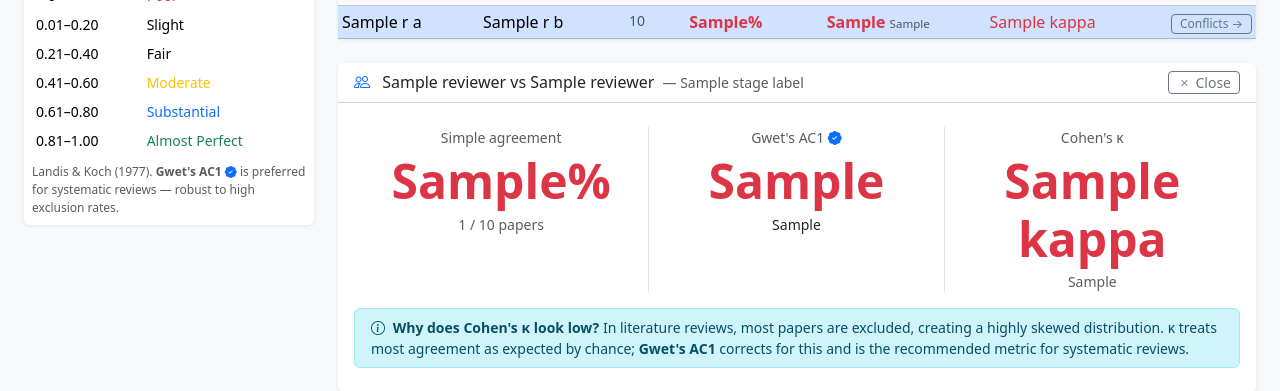
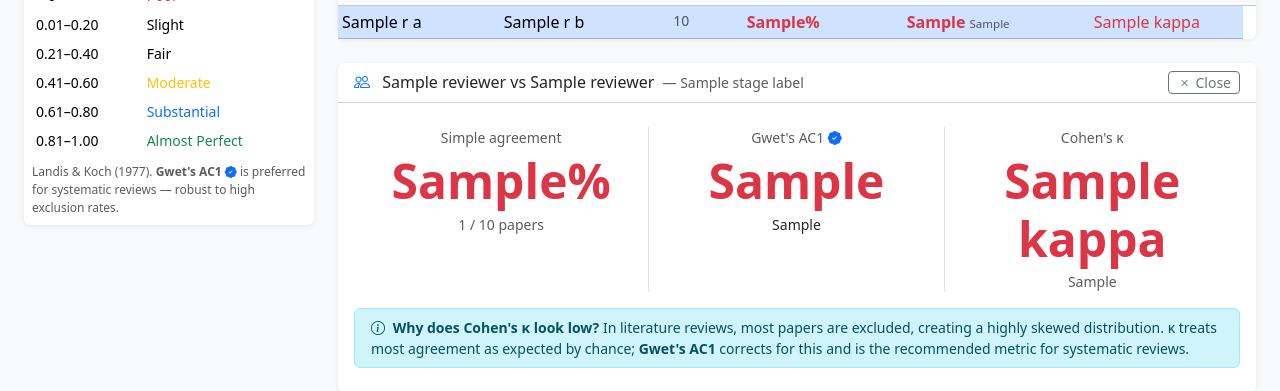
Before and after one commit to chvest/litreview, a Flask app: template templates/kappa.html in a window 1280 px wide. Shown: the part 238-629 px from the top of the page. Run offline with Flask 3, Linux system fonts and the light colour scheme; tables that the repository leaves empty hold one stand-in row (values such as "Sample post"); the template is opened without the code that fills it: values that come from a table or form of the project are taken from there, most other values are stand-ins (such as "Sample title", 1, 10 or a date in 2020).

Commit message:
Make entire overview row clickable to load pair detail

```diff
--- a/templates/kappa.html
+++ b/templates/kappa.html
@@ -78,13 +78,15 @@
           </thead>
           <tbody>
             {% for pair in all_pairs %}
-            <tr {% if r1 and r2 and pair.r_a.id == r1.id and pair.r_b.id == r2.id %}class="table-primary"{% endif %}>
+            {% set pair_url = url_for('kappa_analysis', pid=project.id, stage=stage, r1=pair.r_a.id, r2=pair.r_b.id) %}
+            {% set is_active = r1 and r2 and pair.r_a.id == r1.id and pair.r_b.id == r2.id %}
+            <tr class="{% if is_active %}table-primary{% endif %} {% if not pair.insufficient %}pair-row{% endif %}"
+                {% if not pair.insufficient %}style="cursor:pointer" onclick="window.location='{{ pair_url }}'"{% endif %}>
               <td>{{ pair.r_a.name }}</td>
               <td>{{ pair.r_b.name }}</td>
               <td class="text-center text-muted small">{{ pair.n }}</td>
               {% if pair.insufficient %}
-              <td colspan="3" class="text-center text-muted small fst-italic">Not enough overlap</td>
-              <td></td>
+              <td colspan="4" class="text-center text-muted small fst-italic">Not enough overlap</td>
               {% else %}
               <td class="text-center fw-semibold
                 {% if pair.simple_pct >= 80 %}text-success
@@ -111,12 +113,6 @@
                 {% if pair.degenerate %}
                 <i class="bi bi-exclamation-triangle-fill text-warning" title="Unreliable — skewed distribution"></i>
                 {% endif %}
-              </td>
-              <td class="text-end">
-                <a href="{{ url_for('kappa_analysis', pid=project.id, stage=stage, r1=pair.r_a.id, r2=pair.r_b.id) }}"
-                   class="btn btn-xs btn-sm btn-outline-secondary py-0 px-2" style="font-size:.75rem">
-                  Conflicts →
-                </a>
               </td>
               {% endif %}
             </tr>
```
